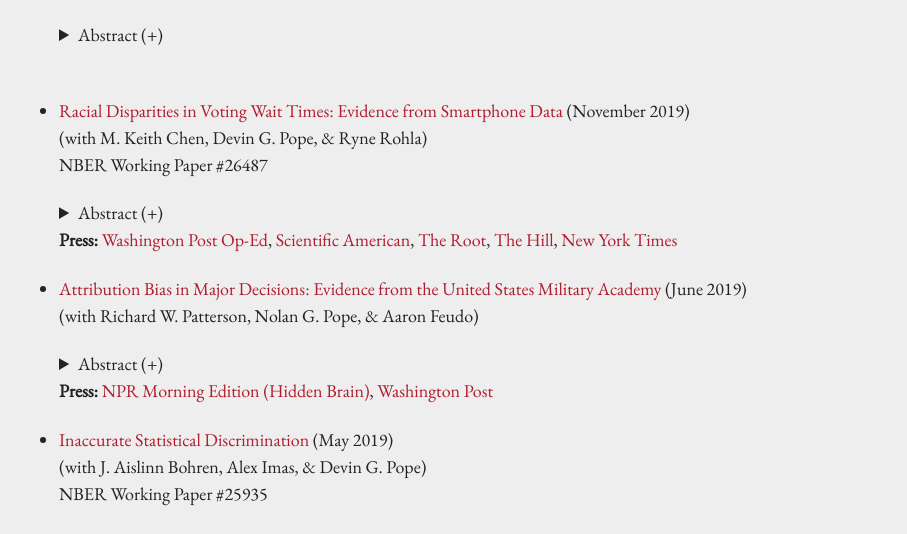
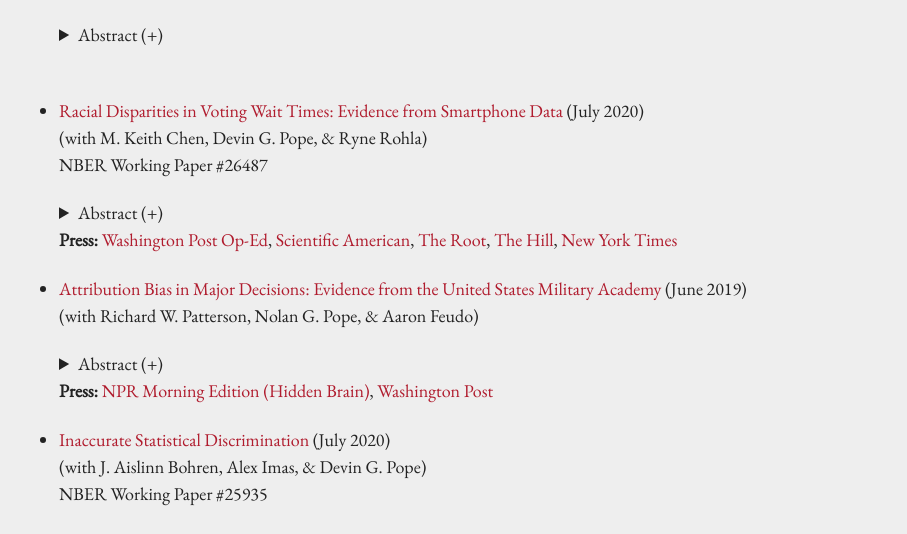
Before and after one commit to kareemhaggag/kareemhaggag.github.io, a Jekyll site: the page built from research.md, in a window 1280 px wide. Shown: the part 401-935 px from the top of the page, without its empty margins (185-1092 px from the left). Built offline with Jekyll 4.4.1, drawn with Linux system fonts in a browser that asks for light colours; our own code applies the rules of GitHub Pages for plain Markdown files.

Commit message:
Update drafts

```diff
--- a/research.md
+++ b/research.md
@@ -28,7 +28,7 @@ permalink: /research/
    <blockquote><p align="left"> How does one's childhood neighborhood shape political engagement later in life? We leverage a natural experiment that moved children out of disadvantaged neighborhoods to study effects on their voting behavior more than a decade later. Using linked administrative data, we find that children who were displaced by public housing demolitions and moved using housing vouchers are 12 percent (3.3 percentage points) more likely to vote in adulthood, relative to their non-displaced peers. We argue that this result is unlikely to be driven by changes in incarceration or in their parents' outcomes, but rather by improvements in education and labor market outcomes, and perhaps by socialization. These results suggest that, in addition to reducing economic inequality, housing assistance programs that improve one's childhood neighborhood may be a useful tool in reducing inequality in political participation.</p> </blockquote>
    </details> <br />
 
-* [Racial Disparities in Voting Wait Times: Evidence from Smartphone Data](/f/Racial_Disparities_in_Voting_Wait_Times.pdf) (November 2019)<br />
+* [Racial Disparities in Voting Wait Times: Evidence from Smartphone Data](/f/Racial_Disparities_in_Voting_Wait_Times.pdf) (July 2020)<br />
   (with M. Keith Chen, Devin G. Pope, & Ryne Rohla)<br />
   NBER Working Paper #26487
 
@@ -53,7 +53,7 @@ permalink: /research/
 
    **Press:** [NPR Morning Edition (Hidden Brain)](https://www.npr.org/2020/01/02/792976377/hidden-brain-the-way-you-feel-may-shape-the-way-you-think-about-your-job), [Washington Post](https://www.washingtonpost.com/us-policy/2019/03/29/most-influential-least-informed-decision-college-students-make/) <br />
 
-* [Inaccurate Statistical Discrimination](/f/Inaccurate_Statistical_Discrimination.pdf) (May 2019)<br />
+* [Inaccurate Statistical Discrimination](/f/Inaccurate_Statistical_Discrimination.pdf) (July 2020)<br />
   (with J. Aislinn Bohren, Alex Imas, & Devin G. Pope)<br />
   NBER Working Paper #25935
 
```
Also changed, not shown: 2 other files.
